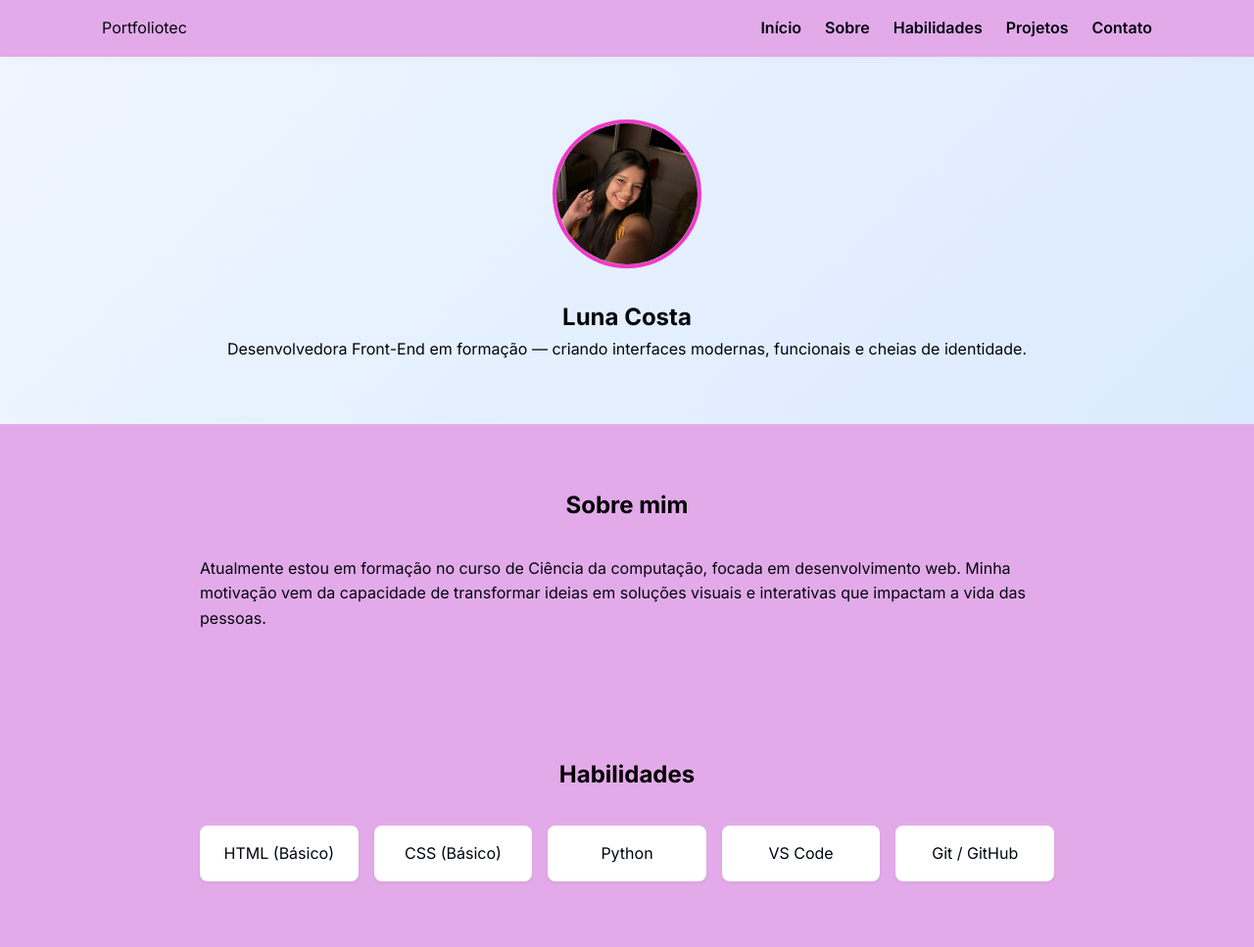
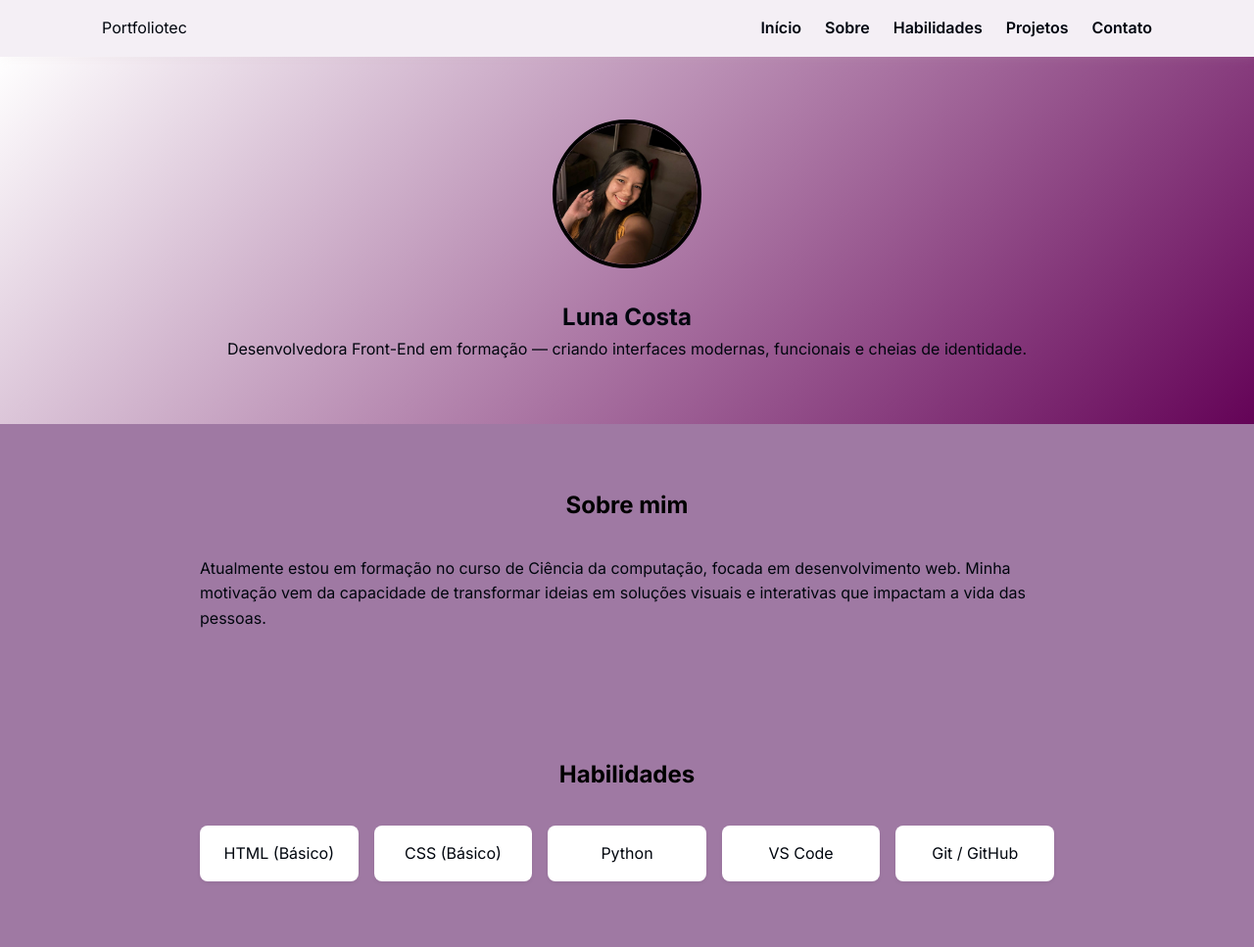
Before and after one commit to gabislopes/portfoliotec, a plain HTML site: page index.html in a window 1280 px wide. Shown: the top 967 px of the page at 98% size. Drawn offline with Linux system fonts and the light colour scheme.

Commit message:
cores alteradas

```diff
--- a/src/css/styles.css
+++ b/src/css/styles.css
@@ -7,7 +7,7 @@
 :root {
     --primary: #000000;
     --dark: #000610;
-    --light: #e3aae9;
+    --light: #9f79a3;
     --text: #00060e;
 }
 
@@ -20,7 +20,7 @@ body {
 
 
 header {
-    background: #e3aae9;
+    background: #f4eff5;
     box-shadow: 0 2px 10px rgba(214, 196, 196, 0.1);
     position: sticky;
     top: 0;
@@ -64,7 +64,7 @@ h2 {
 /* Apresentação */
 .hero {
     text-align: center;
-    background: linear-gradient(135deg, #eff6ff 0%, #dbeafe 100%);
+    background: linear-gradient(135deg, #ffffff 0%, #640357 100%);
     max-width: 100%;
 }
 
@@ -73,7 +73,7 @@ h2 {
     height: 9.5rem;
     border-radius: 50%;
     margin-bottom: 1.5rem;
-    border: 4px solid rgb(239, 58, 200);
+    border: 4px solid rgb(0, 0, 0);
     object-fit: cover;
     object-position: center;
 }
```
